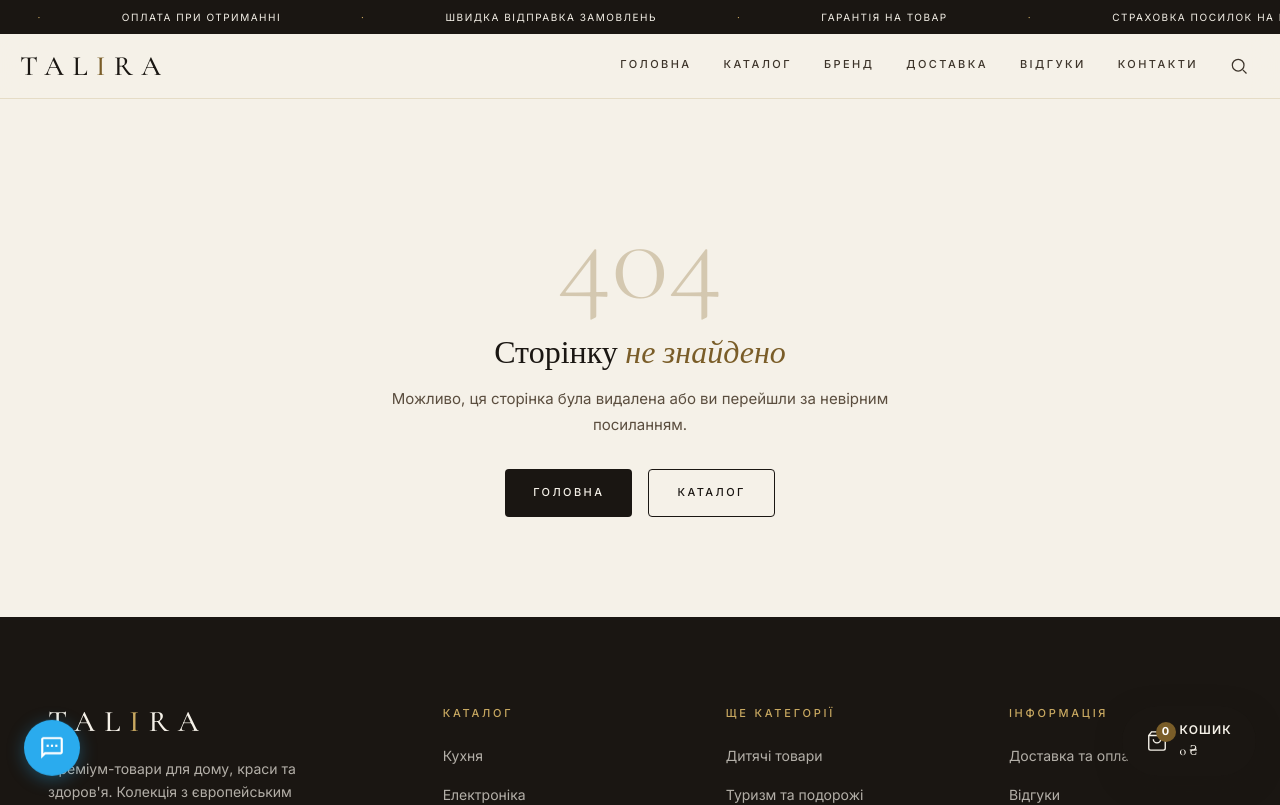
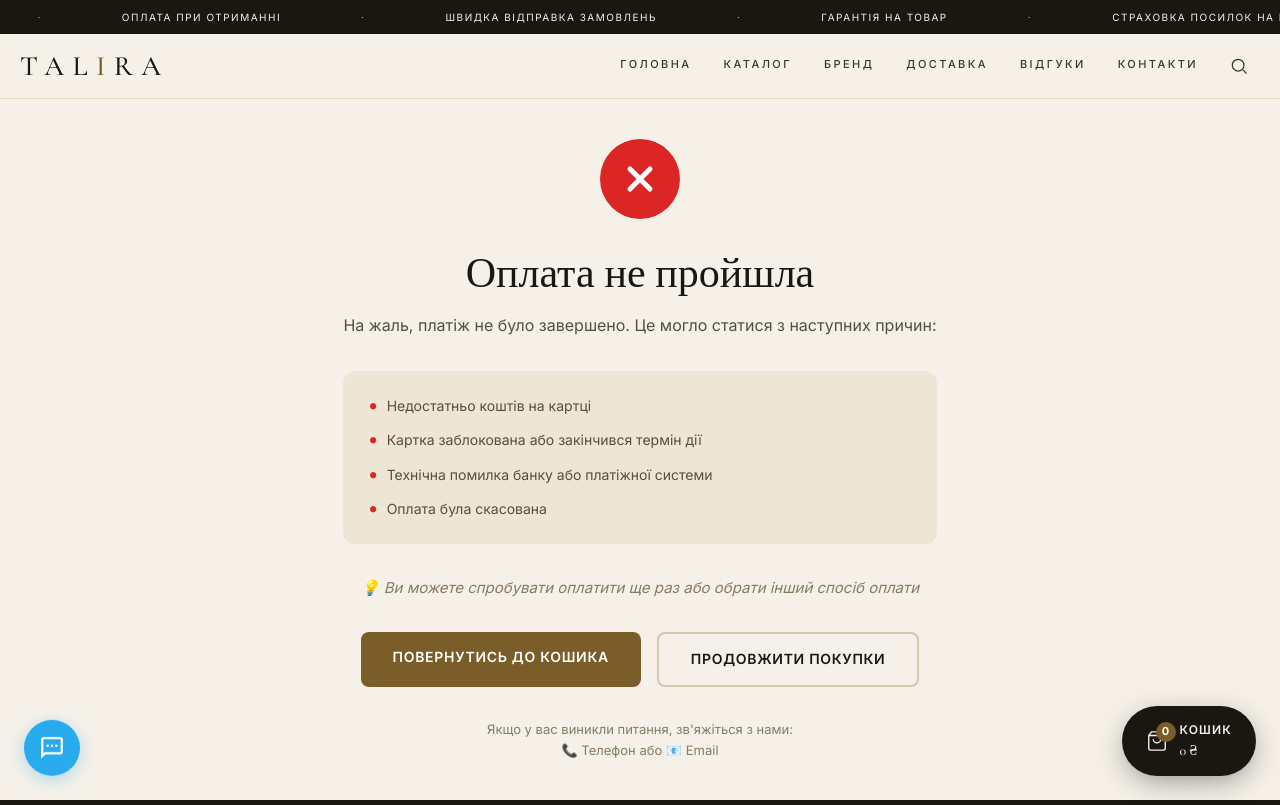
Before and after one commit to vladbaev11-netizen/talira-shop, a Next.js app: page /order-failed in a window 1280 px wide. Before the commit this address had no page. Shown: the top 805 px of the page. Built offline with nearby package versions, Linux system fonts and the light colour scheme.

Commit message:
add payment failure handling 2

```diff
--- /dev/null
+++ b/src/app/order-failed/page.tsx
@@ -0,0 +1,158 @@
+"use client";
+
+import { Suspense } from "react";
+import { useSearchParams } from "next/navigation";
+import Link from "next/link";
+import Header from "@/components/Header";
+import Footer from "@/components/Footer";
+
+function OrderFailedContent() {
+  const searchParams = useSearchParams();
+  const orderNumber = searchParams.get("order");
+
+  return (
+    <section style={{ minHeight: "60vh", display: "flex", alignItems: "center", justifyContent: "center", padding: "40px 20px" }}>
+      <div style={{ maxWidth: "600px", textAlign: "center" }}>
+        {/* Error Icon */}
+        <div style={{ marginBottom: "32px" }}>
+          <div style={{
+            width: "80px",
+            height: "80px",
+            borderRadius: "50%",
+            background: "#dc2626",
+            margin: "0 auto",
+            display: "flex",
+            alignItems: "center",
+            justifyContent: "center"
+          }}>
+            <svg width="40" height="40" fill="none" stroke="#fff" strokeWidth="3" viewBox="0 0 24 24">
+              <path d="M6 18L18 6M6 6l12 12" strokeLinecap="round" strokeLinejoin="round"/>
+            </svg>
+          </div>
+        </div>
+
+        {/* Title */}
+        <h1 style={{
+          fontFamily: "'Cormorant Garamond', serif",
+          fontSize: "42px",
+          fontWeight: 400,
+          marginBottom: "16px",
+          color: "var(--ink)"
+        }}>
+          Оплата не пройшла
+        </h1>
+
+        {/* Order Number */}
+        {orderNumber && (
+          <p style={{ fontSize: "18px", color: "var(--text)", marginBottom: "24px" }}>
+            Замовлення: <strong style={{ color: "var(--text-dim)" }}>#{orderNumber}</strong>
+          </p>
+        )}
+
+        {/* Description */}
+        <p style={{ fontSize: "16px", color: "var(--text)", lineHeight: 1.6, marginBottom: "32px" }}>
+          На жаль, платіж не було завершено. Це могло статися з наступних причин:
+        </p>
+
+        {/* Reasons */}
+        <div style={{
+          background: "var(--bg-soft)",
+          padding: "24px",
+          borderRadius: "12px",
+          marginBottom: "32px",
+          textAlign: "left"
+        }}>
+          <p style={{ fontSize: "14px", color: "var(--text)", marginBottom: "12px", display: "flex", alignItems: "start", gap: "8px" }}>
+            <span style={{ color: "#dc2626", fontSize: "20px", lineHeight: 1 }}>•</span>
+            <span>Недостатньо коштів на картці</span>
+          </p>
+          <p style={{ fontSize: "14px", color: "var(--text)", marginBottom: "12px", display: "flex", alignItems: "start", gap: "8px" }}>
+            <span style={{ color: "#dc2626", fontSize: "20px", lineHeight: 1 }}>•</span>
+            <span>Картка заблокована або закінчився термін дії</span>
+          </p>
+          <p style={{ fontSize: "14px", color: "var(--text)", marginBottom: "12px", display: "flex", alignItems: "start", gap: "8px" }}>
+            <span style={{ color: "#dc2626", fontSize: "20px", lineHeight: 1 }}>•</span>
+            <span>Технічна помилка банку або платіжної системи</span>
+          </p>
+          <p style={{ fontSize: "14px", color: "var(--text)", display: "flex", alignItems: "start", gap: "8px" }}>
+            <span style={{ color: "#dc2626", fontSize: "20px", lineHeight: 1 }}>•</span>
+            <span>Оплата була скасована</span>
+          </p>
+        </div>
+
+        {/* Info */}
+        <p style={{ fontSize: "15px", color: "var(--text-dim)", marginBottom: "32px", fontStyle: "italic" }}>
+          💡 Ви можете спробувати оплатити ще раз або обрати інший спосіб оплати
+        </p>
+
+        {/* Buttons */}
+        <div style={{ display: "flex", gap: "16px", justifyContent: "center", flexWrap: "wrap" }}>
+          <Link
+            href="/cart"
+            style={{
+              padding: "14px 32px",
+              background: "var(--gold-deep)",
+              color: "#fff",
+              borderRadius: "8px",
+              fontSize: "14px",
+              fontWeight: 600,
+              letterSpacing: "0.05em",
+              textTransform: "uppercase",
+              textDecoration: "none",
+              transition: "all 0.2s"
+            }}
+            onMouseEnter={(e) => { e.currentTarget.style.background = "#5a4d28"; }}
+            onMouseLeave={(e) => { e.currentTarget.style.background = "var(--gold-deep)"; }}
+          >
+            Повернутись до кошика
+          </Link>
+
+          <Link
+            href="/catalog"
+            style={{
+              padding: "14px 32px",
+              background: "transparent",
+              color: "var(--ink)",
+              border: "2px solid var(--line)",
+              borderRadius: "8px",
+              fontSize: "14px",
+              fontWeight: 600,
+              letterSpacing: "0.05em",
+              textTransform: "uppercase",
+              textDecoration: "none",
+              transition: "all 0.2s"
+            }}
+            onMouseEnter={(e) => {
+              e.currentTarget.style.borderColor = "var(--gold-deep)";
+              e.currentTarget.style.color = "var(--gold-deep)";
+            }}
+            onMouseLeave={(e) => {
+              e.currentTarget.style.borderColor = "var(--line)";
+              e.currentTarget.style.color = "var(--ink)";
+            }}
+          >
+            Продовжити покупки
+          </Link>
+        </div>
+
+        {/* Contact */}
+        <p style={{ fontSize: "13px", color: "var(--text-dim)", marginTop: "32px" }}>
+          Якщо у вас виникли питання, зв'яжіться з нами:<br />
+          📞 Телефон або 📧 Email
+        </p>
+      </div>
+    </section>
+  );
+}
+
+export default function OrderFailedPage() {
+  return (
+    <>
+      <Header />
+      <Suspense fallback={<div style={{ minHeight: "60vh" }} />}>
+        <OrderFailedContent />
+      </Suspense>
+      <Footer />
+    </>
+  );
+}
```
